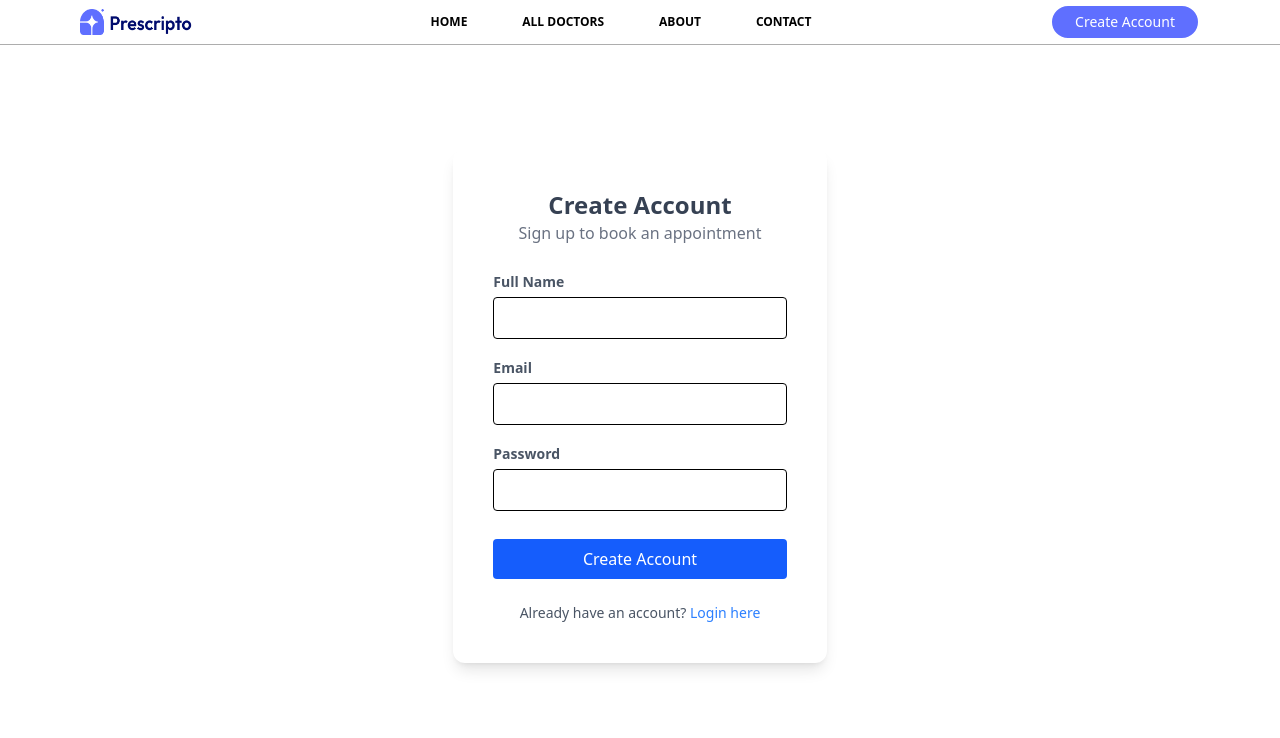
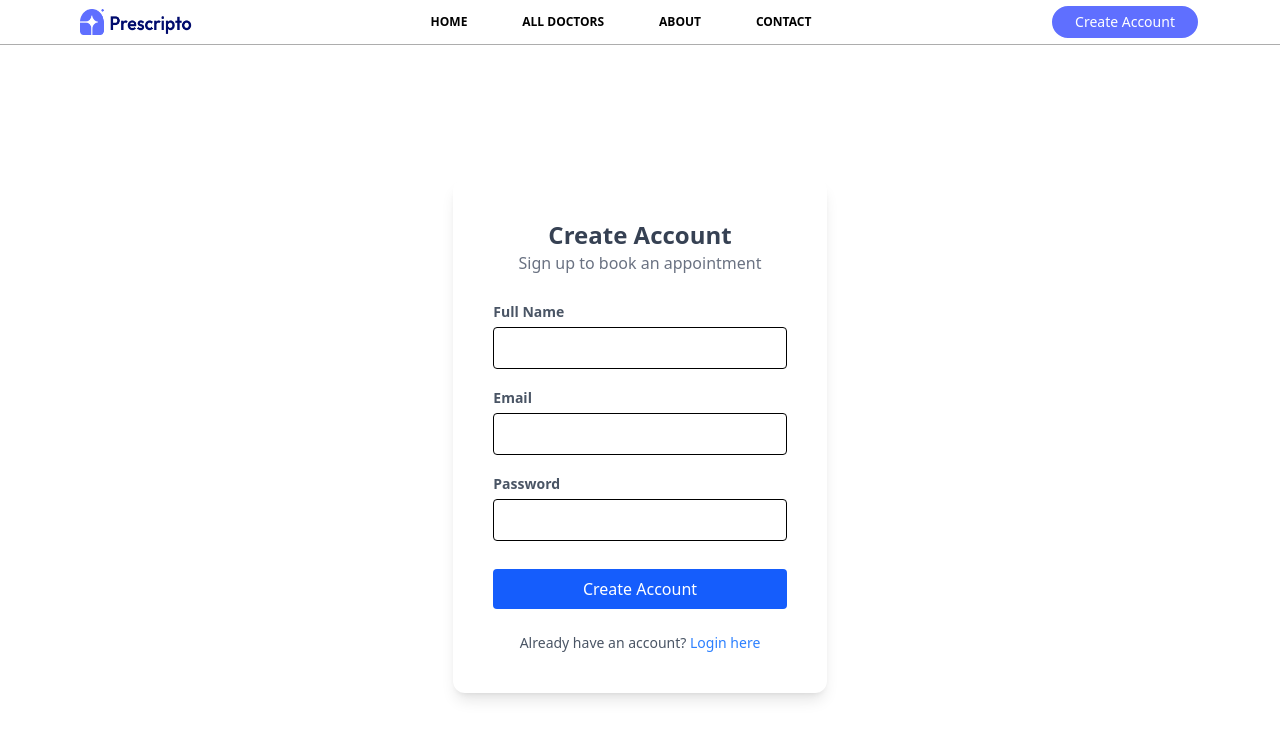
Before and after one commit to abdullah7310/Prescripto-Care, a React (Vite) app: page /signUp_page in a window 1280 px wide. Shown: the top 738 px of the page. Built offline with nearby package versions, Linux system fonts and the light colour scheme; the HTML template or start-up script is replaced by a standard one.

Commit message:
fixed login page

```diff
--- a/src/Pages/LoginPage.jsx
+++ b/src/Pages/LoginPage.jsx
@@ -85,7 +85,7 @@ function LoginPage({ setIsLoggedIn }) {
   }
 
   return (
-    <div className="flex justify-center items-center h-screen px-5 sm:px-10 md:px-20">
+    <div className="mt-[30px] flex justify-center items-center h-screen px-5 sm:px-10 md:px-20">
       <div className="w-full sm:w-3/4 md:w-1/2 lg:w-1/3 bg-white shadow-lg rounded-xl p-6 sm:p-10">
         <h1 className="text-xl sm:text-2xl font-semibold text-gray-700 text-center">Login</h1>
         <p className="text-sm sm:text-base text-gray-500 mb-6 text-center">Please sign in to continue</p>
--- a/src/Pages/SignUp.jsx
+++ b/src/Pages/SignUp.jsx
@@ -128,7 +128,7 @@ function SignUp({ handleLoginStatus }) {
   }
 
   return (
-    <div className="flex  justify-center items-center h-auto sm:h-screen px-5 sm:px-10 md:px-20">
+    <div className=" mt-[30px] flex  justify-center items-center h-auto sm:h-screen px-5 sm:px-10 md:px-20">
       <div className=" mt-6 mb-3  w-full sm:w-3/4 md:w-1/2 lg:w-1/3 bg-white shadow-lg rounded-xl p-6 sm:p-10">
         <h1 className="text-xl sm:text-2xl font-semibold text-gray-700 text-center">Create Account</h1>
         <p className="text-sm sm:text-base text-gray-500 mb-6 text-center">Sign up to book an appointment</p>
```
